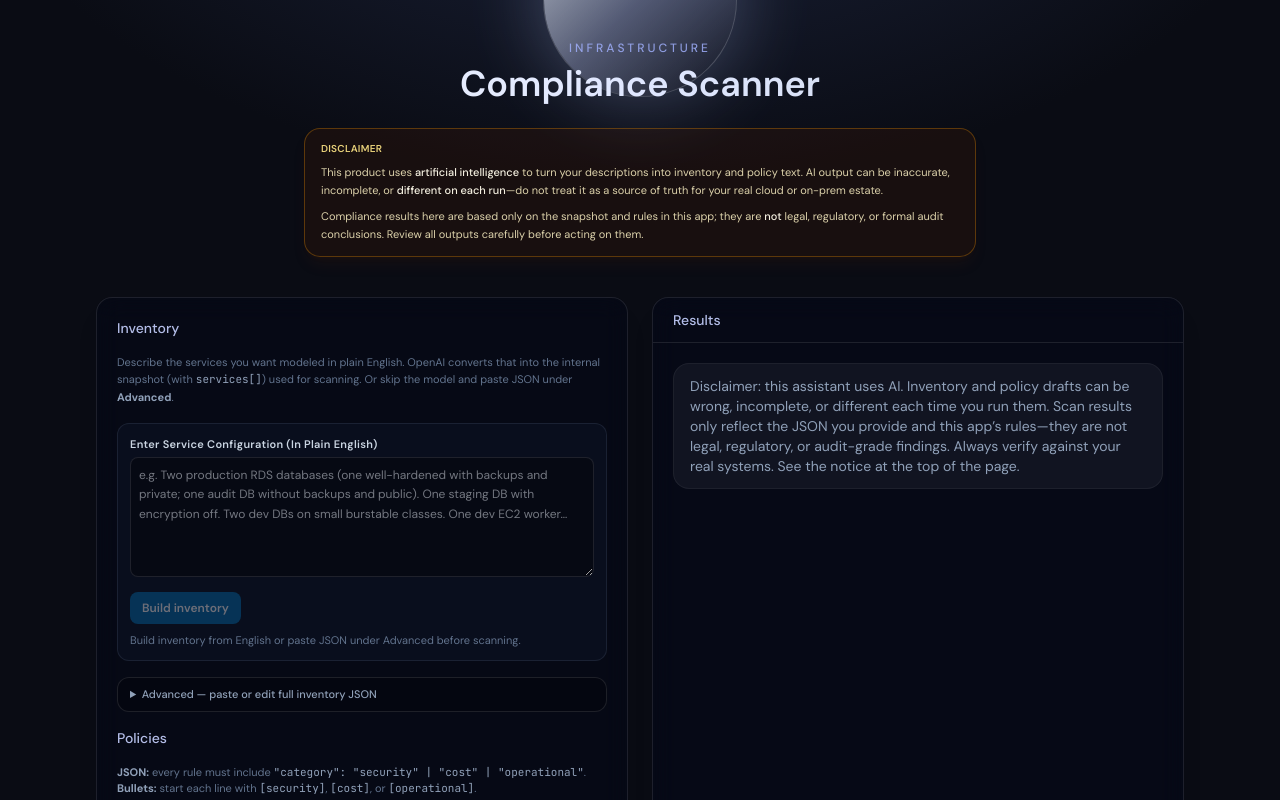
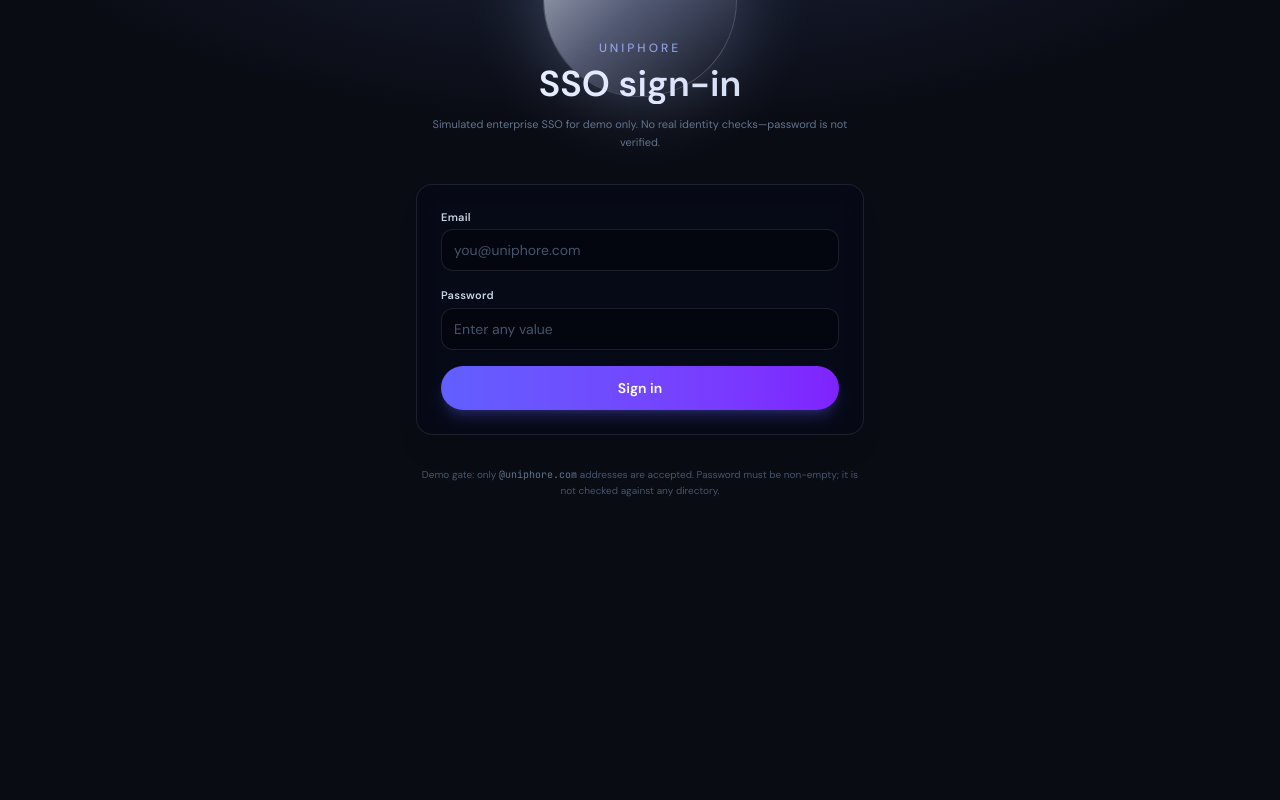
Before and after one commit to Rahul-Kaura/InfrastructureComplianceScanner, a Next.js app: page / in a window 1280 px wide. Shown: the top 800 px of the page. Built offline with nearby package versions, Linux system fonts and the light colour scheme.

Commit message:
Add demo Uniphore SSO login gate before scanner

```diff
--- a/src/app/page.tsx
+++ b/src/app/page.tsx
@@ -10,6 +10,11 @@
   type Violation,
 } from "@/lib/engine";
 import { downloadCompliancePdf, type ComplianceReportPayload } from "@/lib/compliancePdf";
+import {
+  UniphoreSsoLogin,
+  clearUniphoreDemoSession,
+  readUniphoreDemoSession,
+} from "@/components/UniphoreSsoLogin";
 
 function serviceCountFromInventory(json: string): number | null {
   try {
@@ -127,7 +132,16 @@
     },
   ]);
   const [loading, setLoading] = useState(false);
+  const [sessionChecked, setSessionChecked] = useState(false);
+  const [authenticated, setAuthenticated] = useState(false);
   const bottomRef = useRef<HTMLDivElement>(null);
+
+  useEffect(() => {
+    if (readUniphoreDemoSession()) {
+      setAuthenticated(true);
+    }
+    setSessionChecked(true);
+  }, []);
 
   useEffect(() => {
     bottomRef.current?.scrollIntoView({ behavior: "smooth" });
@@ -290,11 +304,33 @@
   const canScan =
     builtInventoryJson.trim().length > 0 && policies.trim().length > 0 && !loading;
 
+  if (!sessionChecked) {
+    return (
+      <main className="relative mx-auto flex min-h-screen max-w-6xl flex-col items-center justify-center px-4">
+        <p className="text-sm text-slate-500">Loading…</p>
+      </main>
+    );
+  }
+
+  if (!authenticated) {
+    return <UniphoreSsoLogin onAuthenticated={() => setAuthenticated(true)} />;
+  }
+
   return (
     <main className="relative mx-auto flex min-h-screen max-w-6xl flex-col px-4 pb-16 pt-10 md:px-8">
       <MoonOrb />
 
       <header className="relative z-10 mb-10 text-center">
+        <button
+          type="button"
+          onClick={() => {
+            clearUniphoreDemoSession();
+            setAuthenticated(false);
+          }}
+          className="absolute right-0 top-0 z-20 rounded-lg border border-white/15 bg-slate-900/60 px-3 py-1.5 text-[11px] font-medium text-slate-400 shadow-sm backdrop-blur-sm transition hover:border-indigo-400/40 hover:text-slate-200"
+        >
+          Sign out
+        </button>
         <p className="text-xs font-medium uppercase tracking-[0.25em] text-indigo-300/80">
           Infrastructure
         </p>
--- /dev/null
+++ b/src/components/UniphoreSsoLogin.tsx
@@ -0,0 +1,124 @@
+"use client";
+
+import { useState, type FormEvent } from "react";
+
+const SESSION_KEY = "ics_uniphore_demo_sso";
+
+export function readUniphoreDemoSession(): boolean {
+  if (typeof window === "undefined") return false;
+  return sessionStorage.getItem(SESSION_KEY) === "1";
+}
+
+export function writeUniphoreDemoSession(): void {
+  sessionStorage.setItem(SESSION_KEY, "1");
+}
+
+export function clearUniphoreDemoSession(): void {
+  sessionStorage.removeItem(SESSION_KEY);
+}
+
+function isUniphoreEmail(email: string): boolean {
+  return /^[^\s@]+@uniphore\.com$/i.test(email.trim());
+}
+
+function MoonOrb() {
+  return (
+    <div className="pointer-events-none absolute -top-24 left-1/2 h-48 w-48 -translate-x-1/2 rounded-full bg-gradient-to-br from-slate-200/90 via-indigo-200/40 to-transparent opacity-90 shadow-[0_0_80px_rgba(180,200,255,0.35)] ring-1 ring-white/20" />
+  );
+}
+
+interface UniphoreSsoLoginProps {
+  onAuthenticated: () => void;
+}
+
+export function UniphoreSsoLogin({ onAuthenticated }: UniphoreSsoLoginProps) {
+  const [email, setEmail] = useState("");
+  const [password, setPassword] = useState("");
+  const [error, setError] = useState<string | null>(null);
+
+  function handleSubmit(e: FormEvent) {
+    e.preventDefault();
+    setError(null);
+    const pw = password.trim();
+    const em = email.trim();
+    if (!pw) {
+      setError("Please enter your password.");
+      return;
+    }
+    if (!isUniphoreEmail(em)) {
+      setError("Access requires Uniphore SSO. Sign in with an @uniphore.com email address.");
+      return;
+    }
+    writeUniphoreDemoSession();
+    onAuthenticated();
+  }
+
+  return (
+    <main className="relative mx-auto flex min-h-screen max-w-lg flex-col px-4 pb-16 pt-10 md:px-8">
+      <MoonOrb />
+      <header className="relative z-10 mb-8 text-center">
+        <p className="text-xs font-medium uppercase tracking-[0.25em] text-indigo-300/80">Uniphore</p>
+        <h1 className="mt-2 bg-gradient-to-r from-slate-100 via-indigo-100 to-slate-300 bg-clip-text text-3xl font-semibold text-transparent md:text-4xl">
+          SSO sign-in
+        </h1>
+        <p className="mx-auto mt-3 max-w-md text-[11px] leading-relaxed text-slate-500">
+          Simulated enterprise SSO for demo only. No real identity checks—password is not verified.
+        </p>
+      </header>
+
+      <div className="relative z-10 rounded-2xl border border-white/10 bg-slate-950/50 p-6 shadow-xl backdrop-blur-md">
+        <form onSubmit={handleSubmit} className="space-y-4">
+          <div>
+            <label htmlFor="sso-email" className="mb-1 block text-[11px] font-semibold tracking-wide text-slate-300">
+              Email
+            </label>
+            <input
+              id="sso-email"
+              name="email"
+              type="email"
+              autoComplete="username"
+              value={email}
+              onChange={(e) => setEmail(e.target.value)}
+              placeholder="you@uniphore.com"
+              className="w-full rounded-xl border border-white/10 bg-black/30 px-3 py-2.5 text-sm text-slate-200 outline-none ring-indigo-500/30 placeholder:text-slate-600 focus:border-indigo-400/50 focus:ring-2"
+            />
+          </div>
+          <div>
+            <label htmlFor="sso-password" className="mb-1 block text-[11px] font-semibold tracking-wide text-slate-300">
+              Password
+            </label>
+            <input
+              id="sso-password"
+              name="password"
+              type="password"
+              autoComplete="current-password"
+              value={password}
+              onChange={(e) => setPassword(e.target.value)}
+              placeholder="Enter any value"
+              className="w-full rounded-xl border border-white/10 bg-black/30 px-3 py-2.5 text-sm text-slate-200 outline-none ring-indigo-500/30 placeholder:text-slate-600 focus:border-indigo-400/50 focus:ring-2"
+            />
+          </div>
+          {error ? (
+            <p
+              className="rounded-xl border border-rose-500/35 bg-rose-950/30 px-3 py-2 text-xs leading-relaxed text-rose-100/95"
+              role="alert"
+            >
+              {error}
+            </p>
+          ) : null}
+          <button
+            type="submit"
+            className="w-full rounded-full bg-gradient-to-r from-indigo-500 to-violet-600 py-3 text-sm font-semibold text-white shadow-lg shadow-indigo-500/25 transition hover:brightness-110"
+          >
+            Sign in
+          </button>
+        </form>
+      </div>
+
+      <p className="relative z-10 mt-8 text-center text-[10px] leading-relaxed text-slate-600">
+        Demo gate: only <code className="text-slate-500">@uniphore.com</code> addresses are accepted. Password must be
+        non-empty; it is not checked against any directory.
+      </p>
+    </main>
+  );
+}
```
